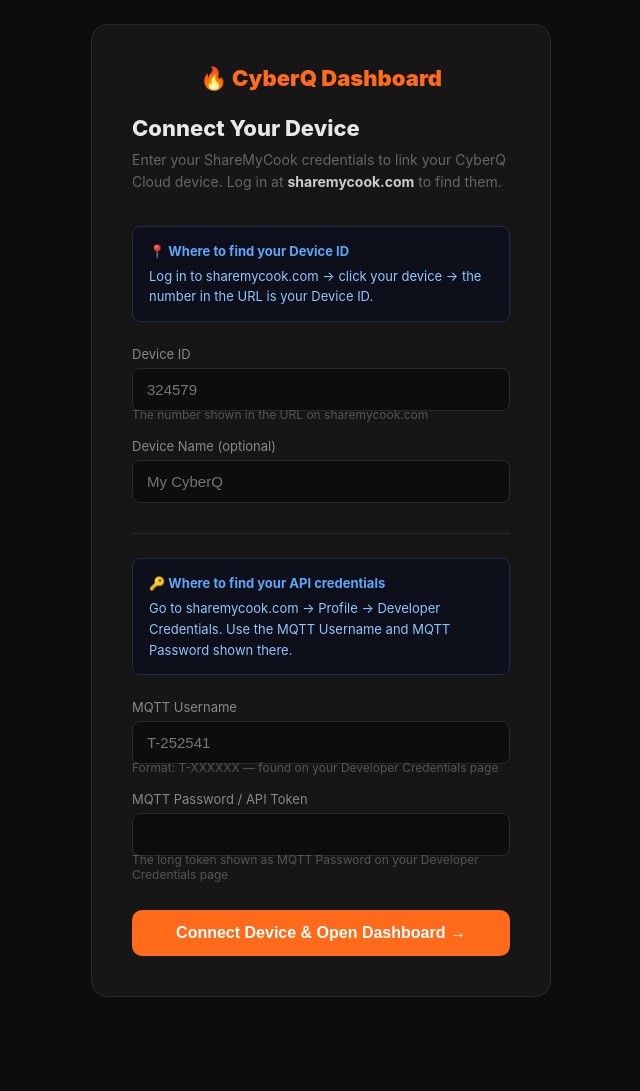
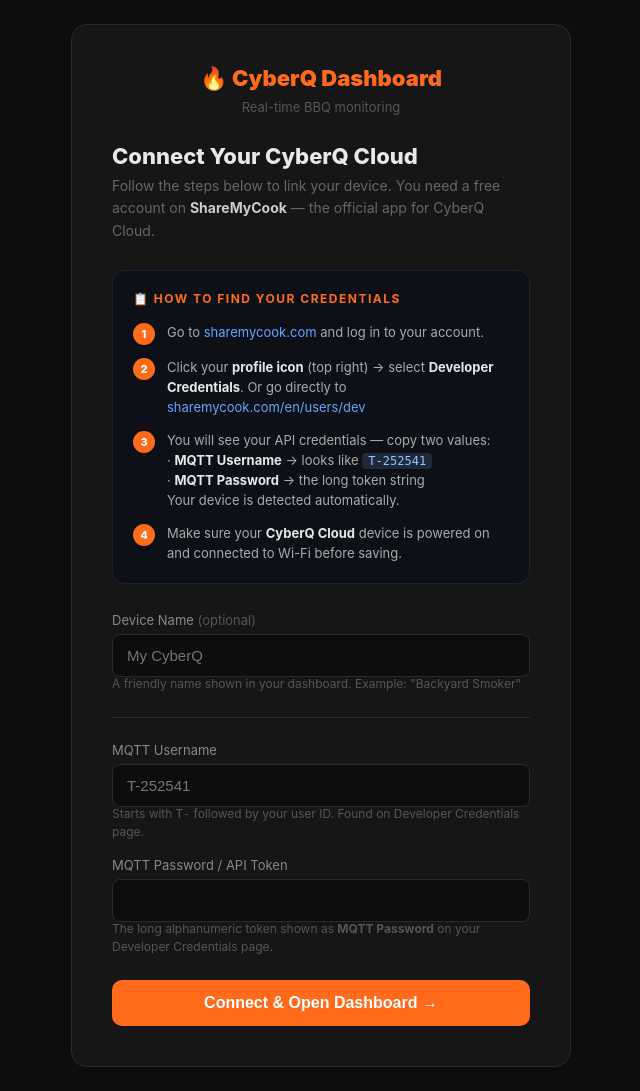
Before and after one commit to davidmyrann-sketch/cyberq-dashboard, a Flask app: page /setup in a window 1280 px wide. Shown: the whole page, without its empty margins (319-959 px from the left). Before the commit the page ends 997 px from the top, so only its background shows below. Run offline with Flask 3, Linux system fonts and the light colour scheme; the visitor is signed in with stand-in values (Sample User, id 1).

Commit message:
Auto-detect real device ID from /devices API at setup — fixes wrong MQTT topic

```diff
--- a/app.py
+++ b/app.py
@@ -400,14 +400,19 @@ def setup():
         device_name = request.form.get("device_name", "Min CyberQ").strip()
         fb_user     = request.form.get("fb_user", "").strip()
         fb_pass     = request.form.get("fb_pass", "").strip()
-        if not device_id or not fb_user or not fb_pass:
+        if not fb_user or not fb_pass:
             error = "Alle felt må fylles ut."
         else:
-            # Verify credentials
+            # Auto-detect real device ID from API
             try:
-                api_get(f"devices/{device_id}", fb_user, fb_pass)
+                devices_data = api_get("devices", fb_user, fb_pass)
+                dev_list = devices_data if isinstance(devices_data, list) else devices_data.get("devices", [])
+                if dev_list:
+                    device_id = str(dev_list[0]["id"])
+                elif not device_id:
+                    error = "Fant ingen enheter koblet til denne kontoen."
             except Exception as e:
-                error = f"Kunne ikke koble til enheten: {e}"
+                error = f"Kunne ikke koble til: {e}"
             if not error:
                 uid = session["user_id"]
                 db  = get_db()
--- a/templates/setup.html
+++ b/templates/setup.html
@@ -7,61 +7,96 @@
 <style>
 * { box-sizing: border-box; margin: 0; padding: 0; }
 body { font-family: -apple-system, BlinkMacSystemFont, 'Segoe UI', sans-serif; background: #0d0d0d; color: #e8e8e8; min-height: 100vh; display: flex; align-items: center; justify-content: center; padding: 24px; }
-.card { background: #161616; border: 1px solid #2a2a2a; border-radius: 16px; padding: 40px; width: 100%; max-width: 460px; }
-.logo { text-align: center; font-size: 22px; font-weight: 900; color: #FF6B1A; margin-bottom: 24px; }
-h2 { font-size: 22px; font-weight: 800; margin-bottom: 8px; }
-.lead { font-size: 14px; color: #666; margin-bottom: 32px; line-height: 1.6; }
+.card { background: #161616; border: 1px solid #2a2a2a; border-radius: 16px; padding: 40px; width: 100%; max-width: 500px; }
+.logo { text-align: center; font-size: 22px; font-weight: 900; color: #FF6B1A; margin-bottom: 8px; }
+.logo-sub { text-align: center; font-size: 13px; color: #555; margin-bottom: 28px; }
+h2 { font-size: 22px; font-weight: 800; margin-bottom: 6px; }
+.lead { font-size: 14px; color: #666; margin-bottom: 28px; line-height: 1.6; }
 label { font-size: 13px; color: #888; display: block; margin-bottom: 6px; }
-.help { font-size: 12px; color: #555; margin-top: -10px; margin-bottom: 16px; }
+.help { font-size: 12px; color: #555; margin-top: -8px; margin-bottom: 16px; line-height: 1.5; }
 input { width: 100%; padding: 12px 14px; background: #0d0d0d; border: 1.5px solid #2a2a2a; border-radius: 8px; color: #e8e8e8; font-size: 15px; outline: none; margin-bottom: 6px; transition: border-color 0.2s; }
 input:focus { border-color: #FF6B1A; }
-.btn { width: 100%; padding: 14px; background: #FF6B1A; color: white; border: none; border-radius: 10px; font-size: 16px; font-weight: 700; cursor: pointer; margin-top: 12px; }
+.btn { width: 100%; padding: 14px; background: #FF6B1A; color: white; border: none; border-radius: 10px; font-size: 16px; font-weight: 700; cursor: pointer; margin-top: 8px; }
 .btn:hover { background: #e55a0a; }
 .error { background: #2d1010; border: 1px solid #7f1d1d; border-radius: 8px; padding: 12px 14px; font-size: 14px; color: #fca5a5; margin-bottom: 16px; }
-.info-box { background: #0d0f1a; border: 1px solid #1e2d4a; border-radius: 8px; padding: 14px 16px; margin-bottom: 24px; font-size: 13px; color: #93c5fd; line-height: 1.6; }
-.info-box strong { color: #60a5fa; display: block; margin-bottom: 4px; }
 .divider { border: none; border-top: 1px solid #2a2a2a; margin: 24px 0; }
+
+/* Step guide */
+.guide { background: #0d1117; border: 1px solid #1a2332; border-radius: 12px; padding: 20px; margin-bottom: 28px; }
+.guide-title { font-size: 12px; font-weight: 700; letter-spacing: 1.5px; text-transform: uppercase; color: #FF6B1A; margin-bottom: 16px; }
+.step { display: flex; gap: 12px; margin-bottom: 12px; align-items: flex-start; }
+.step:last-child { margin-bottom: 0; }
+.step-num { width: 22px; height: 22px; border-radius: 50%; background: #FF6B1A; color: white; font-size: 11px; font-weight: 800; display: flex; align-items: center; justify-content: center; flex-shrink: 0; margin-top: 1px; }
+.step-text { font-size: 13px; color: #aaa; line-height: 1.55; }
+.step-text strong { color: #e8e8e8; }
+.step-text a { color: #60a5fa; text-decoration: none; }
+.step-text a:hover { text-decoration: underline; }
+.step-text code { background: #1e2a3a; border-radius: 4px; padding: 1px 6px; font-size: 12px; color: #93c5fd; }
+
+.field-group { margin-bottom: 4px; }
 </style>
 </head>
 <body>
 <div class="card">
   <div class="logo">🔥 CyberQ Dashboard</div>
-  <h2>Connect Your Device</h2>
-  <p class="lead">Enter your ShareMyCook credentials to link your CyberQ Cloud device. Log in at <strong style="color:#ccc">sharemycook.com</strong> to find them.</p>
+  <div class="logo-sub">Real-time BBQ monitoring</div>
+  <h2>Connect Your CyberQ Cloud</h2>
+  <p class="lead">Follow the steps below to link your device. You need a free account on <strong style="color:#ccc">ShareMyCook</strong> — the official app for CyberQ Cloud.</p>
 
   {% if error %}
   <div class="error">{{ error }}</div>
   {% endif %}
 
-  <div class="info-box">
-    <strong>📍 Where to find your Device ID</strong>
-    Log in to sharemycook.com → click your device → the number in the URL is your Device ID.
+  <div class="guide">
+    <div class="guide-title">📋 How to find your credentials</div>
+
+    <div class="step">
+      <div class="step-num">1</div>
+      <div class="step-text">Go to <a href="https://www.sharemycook.com" target="_blank">sharemycook.com</a> and log in to your account.</div>
+    </div>
+
+    <div class="step">
+      <div class="step-num">2</div>
+      <div class="step-text">Click your <strong>profile icon</strong> (top right) → select <strong>Developer Credentials</strong>. Or go directly to <a href="https://www.sharemycook.com/en/users/dev" target="_blank">sharemycook.com/en/users/dev</a></div>
+    </div>
+
+    <div class="step">
+      <div class="step-num">3</div>
+      <div class="step-text">You will see your API credentials — copy two values:<br>
+        · <strong>MQTT Username</strong> → looks like <code>T-252541</code><br>
+        · <strong>MQTT Password</strong> → the long token string<br>
+        Your device is detected automatically.</div>
+    </div>
+
+    <div class="step">
+      <div class="step-num">4</div>
+      <div class="step-text">Make sure your <strong>CyberQ Cloud</strong> device is powered on and connected to Wi-Fi before saving.</div>
+    </div>
   </div>
 
   <form method="POST">
-    <label>Device ID</label>
-    <input type="text" name="device_id" placeholder="324579" required pattern="[0-9]+" title="Numbers only">
-    <div class="help">The number shown in the URL on sharemycook.com</div>
 
-    <label>Device Name (optional)</label>
-    <input type="text" name="device_name" placeholder="My CyberQ" maxlength="30">
+    <div class="field-group">
+      <label>Device Name <span style="color:#555">(optional)</span></label>
+      <input type="text" name="device_name" placeholder="My CyberQ" maxlength="30">
+      <div class="help">A friendly name shown in your dashboard. Example: "Backyard Smoker"</div>
+    </div>
 
     <hr class="divider">
 
-    <div class="info-box">
-      <strong>🔑 Where to find your API credentials</strong>
-      Go to sharemycook.com → Profile → Developer Credentials. Use the MQTT Username and MQTT Password shown there.
+    <div class="field-group">
+      <label>MQTT Username</label>
+      <input type="text" name="fb_user" placeholder="T-252541" required autocomplete="username">
+      <div class="help">Starts with <code>T-</code> followed by your user ID. Found on Developer Credentials page.</div>
     </div>
 
-    <label>MQTT Username</label>
-    <input type="text" name="fb_user" placeholder="T-252541" required autocomplete="username">
-    <div class="help">Format: T-XXXXXX — found on your Developer Credentials page</div>
+    <div class="field-group">
+      <label>MQTT Password / API Token</label>
+      <input type="password" name="fb_pass" required autocomplete="current-password">
+      <div class="help">The long alphanumeric token shown as <strong>MQTT Password</strong> on your Developer Credentials page.</div>
+    </div>
 
-    <label>MQTT Password / API Token</label>
-    <input type="password" name="fb_pass" required autocomplete="current-password">
-    <div class="help">The long token shown as MQTT Password on your Developer Credentials page</div>
-
-    <button type="submit" class="btn">Connect Device & Open Dashboard →</button>
+    <button type="submit" class="btn">Connect & Open Dashboard →</button>
   </form>
 </div>
 </body>
```
